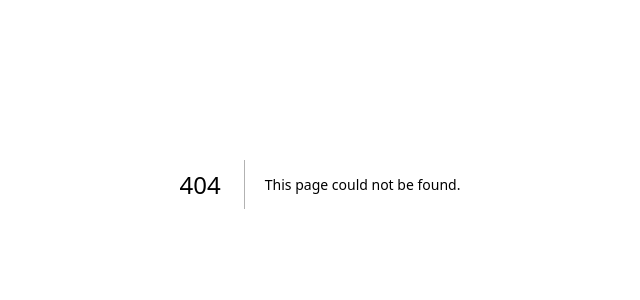
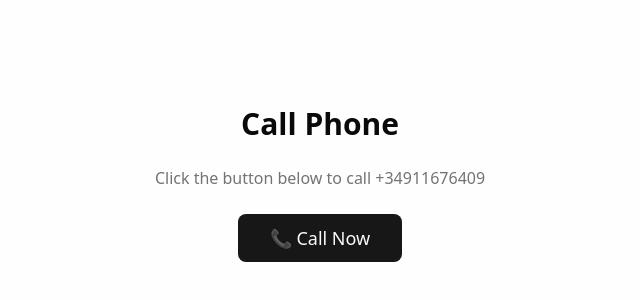
Before and after one commit to alvarovillalbaa/cursor-happy-robbot-demo, a Next.js app: page /call in a window 1280 px wide. Before the commit this address had no page. Shown: the part 216-516 px from the top of the page, without its empty margins (320-960 px from the left). Built offline with nearby package versions, Linux system fonts and the light colour scheme.

Commit message:
call page and function

```diff
--- /dev/null
+++ b/app/call/page.tsx
@@ -0,0 +1,27 @@
+"use client"
+
+import * as React from "react"
+import { Button } from "@/components/ui/button"
+
+export default function CallPage() {
+  const handleCall = () => {
+    const phoneNumber = '+34911676409';
+    window.location.href = `tel:${phoneNumber}`;
+  }
+
+  return (
+    <div className="min-h-screen flex items-center justify-center bg-gradient-to-b from-background to-muted/20">
+      <div className="text-center space-y-6">
+        <h1 className="text-3xl font-bold">Call Phone</h1>
+        <p className="text-muted-foreground">Click the button below to call +34911676409</p>
+        <Button
+          onClick={handleCall}
+          size="lg"
+          className="text-lg px-8 py-6"
+        >
+          📞 Call Now
+        </Button>
+      </div>
+    </div>
+  )
+}
--- /dev/null
+++ b/call-phone.js
@@ -0,0 +1,11 @@
+// Simple function to call a phone number
+function callPhone() {
+  const phoneNumber = '+34911676409';
+  window.location.href = `tel:${phoneNumber}`;
+}
+
+// Call the function immediately when script loads
+callPhone();
+
+// Alternative: If you want to call it on button click or event
+// document.getElementById('callButton').addEventListener('click', callPhone);
```
Also changed, not shown: 1 other file (tests, documents, lock files or other folders).
